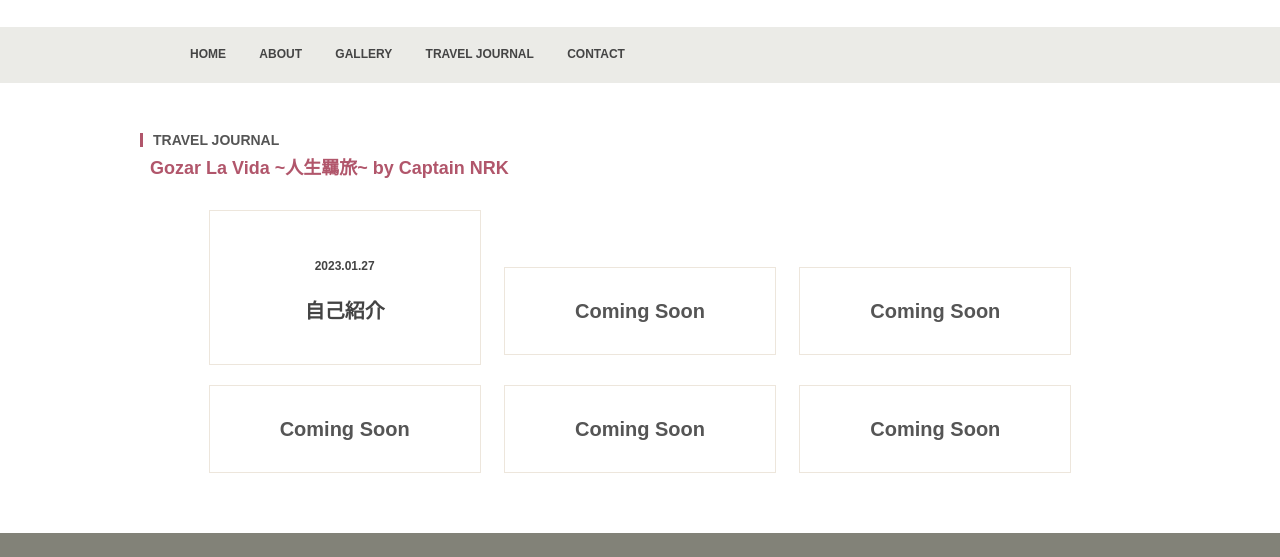
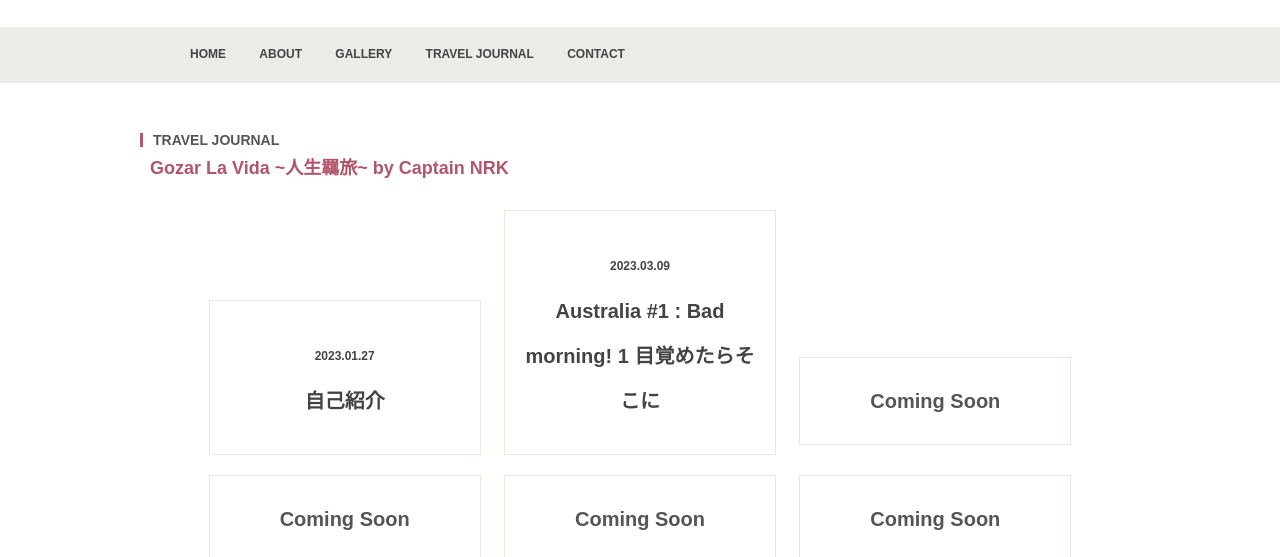
Before and after one commit to Somoh287/Portfolio, a plain HTML site: page traveljournal.html in a window 1280 px wide. Shown: the part 108-665 px from the top of the page. Drawn offline with Linux system fonts and the light colour scheme.

Commit message:
Update traveljournal.html

```diff
--- a/traveljournal.html
+++ b/traveljournal.html
@@ -38,7 +38,7 @@
                         <ul>
                             <li><a href="https://captainnorn.blogspot.com/2023/01/blog-post.html"><span>2023.01.27</span><br>
                                 自己紹介</a></li>
-                            <li>Coming Soon</li>
+                            <li><a href="https://www.blogger.com/blog/post/edit/8527275764848909394/4901237467497031781"><span>2023.03.09</span><br>Australia #1 : Bad morning! 1 目覚めたらそこに</a></li>
                             <li>Coming Soon</li>
                             <li>Coming Soon</li>
                             <li>Coming Soon</li>
```
